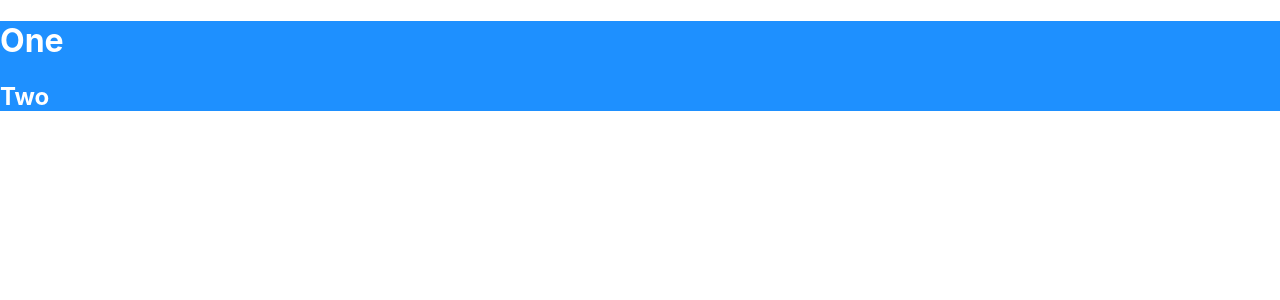
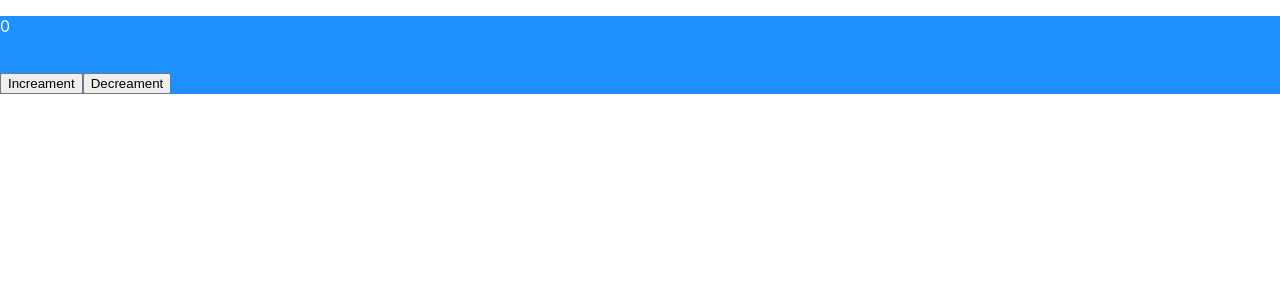
Before and after one commit to Sanskar49/BasicReactApp, a React (Create React App) app: page / in a window 1280 px wide. Shown: the top 300 px of the page. Built offline with nearby package versions, Linux system fonts and the light colour scheme.

Commit message:
Counter type made with states and props logic

```diff
--- a/src/components/ComponentOne.js
+++ b/src/components/ComponentOne.js
@@ -2,11 +2,41 @@ import React from 'react';
 import './ComponentOne.css'
 
 class ComponentOne extends React.Component {
+      constructor(props) {
+          super(props);
+          this.state = {
+              value: 0
+          }
+          this.inc = this.inc.bind(this);
+          this.dec = this.dec.bind(this);
+      }
+
+
+      inc() {
+          this.setState({value: this.state.value+1});
+      }
+      dec() {
+          if(this.state.value<=0) {
+              return;
+          }
+          else {
+          this.setState({value: this.state.value -=1});
+          }
+
+        }
+
     render() {
+
+
         return (
+
             <div className="demo">
-                <h1>One</h1>
-                <h2>Two</h2>
+                <p className="demo">{this.state.value}</p>
+                <br />
+                <button onClick = {this.inc}>Increament</button>
+                <button onClick = {this.dec}>Decreament</button>
+
+
             </div>
         );
     }
```
